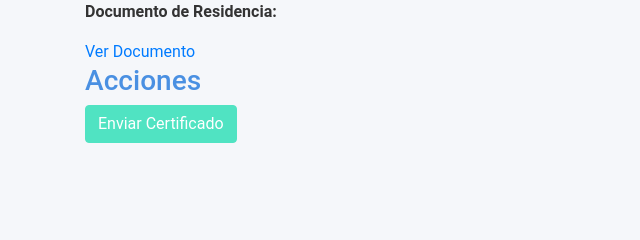
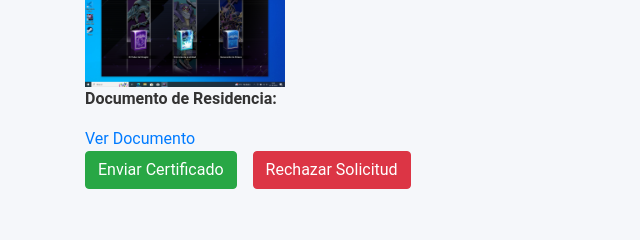
Before and after one commit to VicxNF/Junta-Vecinos, a Django app: page /ver-solicitud/2/ in a window 1280 px wide. Shown: the part 464-704 px from the top of the page, without its empty margins (0-640 px from the left). Run offline with Django 5.2, Linux system fonts and the light colour scheme; a user stored in the database is signed in; data comes from the database, SQL or seed files in the repository; both versions use the stored data as it was after the commit; some libraries are stand-ins or nearby versions.

Commit message:
Gestion de solicitudes

```diff
--- a/junta_vecinos/forms.py
+++ b/junta_vecinos/forms.py
@@ -73,3 +73,9 @@ class EnviarCertificadoForm(forms.ModelForm):
     class Meta:
         model = CertificadoResidencia
         fields = ['documento_certificado']
+
+class RechazoCertificadoForm(forms.Form):
+    mensaje_rechazo = forms.CharField(
+        widget=forms.Textarea(attrs={'rows': 4, 'placeholder': 'Escribe las razones del rechazo...'}),
+        label="Mensaje de Rechazo"
+    )
--- a/junta_vecinos/templates/junta_vecinos/ver_solicitud.html
+++ b/junta_vecinos/templates/junta_vecinos/ver_solicitud.html
@@ -12,12 +12,14 @@
 <img src="{{ solicitud.foto_carnet_frente.url }}" alt="Foto del Carnet (Frente)" style="max-width: 200px;">
 
 <p><strong>Foto del Carnet (Reverso):</strong></p>
-<img src="{{ solicitud.foto_carnet_reverso.url }}" alt="Foto del Carnet (Reverso)" style="max-width: 200px;">
+<img src="{{ solicitud.foto_carnet_atras.url }}" alt="Foto del Carnet (Reverso)" style="max-width: 200px;">
 
 <p><strong>Documento de Residencia:</strong></p>
 <a href="{{ solicitud.documento_residencia.url }}" target="_blank">Ver Documento</a>
 
-<h3>Acciones</h3>
-<a href="{% url 'enviar_certificado' solicitud.id %}" class="btn btn-primary">Enviar Certificado</a>
+<div class="d-flex">
+    <a href="{% url 'aprobar_solicitud' solicitud.id %}" class="btn btn-success mr-3">Enviar Certificado</a>
+    <a href="{% url 'rechazar_solicitud' solicitud.id %}" class="btn btn-danger">Rechazar Solicitud</a>
+</div>
 
 {% endblock %}
--- a/junta_vecinos/urls.py
+++ b/junta_vecinos/urls.py
@@ -16,5 +16,6 @@ urlpatterns = [
     path('aprobar-solicitud/<int:id>/', views.aprobar_solicitud, name='aprobar_solicitud'),
     path('rechazar-solicitud/<int:id>/', views.rechazar_solicitud, name='rechazar_solicitud'),
     path('solicitud/<int:id>/enviar/', views.enviar_certificado, name='enviar_certificado'),
+    path('solicitud/<int:id>/rechazar/', views.rechazar_solicitud, name='rechazar_solicitud'),
     # Agrega más rutas según sea necesario
 ] + static(settings.MEDIA_URL, document_root=settings.MEDIA_ROOT)
--- a/junta_vecinos/views.py
+++ b/junta_vecinos/views.py
@@ -155,10 +155,33 @@ def aprobar_solicitud(request, id):
 @user_passes_test(is_admin)
 def rechazar_solicitud(request, id):
     solicitud = get_object_or_404(SolicitudCertificado, id=id)
-    solicitud.estado = 'rechazado'
-    solicitud.save()
-    messages.error(request, 'La solicitud ha sido rechazada.')
-    return redirect('gestionar_solicitudes')
+
+    if request.method == 'POST':
+        form = RechazoCertificadoForm(request.POST)
+        if form.is_valid():
+            mensaje_rechazo = form.cleaned_data['mensaje_rechazo']
+
+            # Actualizar el estado de la solicitud
+            solicitud.estado = 'rechazado'
+            solicitud.save()
+
+            # Enviar el correo al vecino con las razones del rechazo
+            send_mail(
+                'Solicitud de Certificado de Residencia Rechazada',
+                f'Hola {solicitud.vecino.user.get_full_name()},\n\n'
+                f'Tu solicitud ha sido rechazada por las siguientes razones:\n\n{mensaje_rechazo}\n\n'
+                f'Si tienes dudas, por favor contacta con la administración.',
+                settings.DEFAULT_FROM_EMAIL,
+                [solicitud.vecino.user.email]
+            )
+
+            messages.error(request, 'La solicitud ha sido rechazada y se ha enviado un correo al vecino.')
+            return redirect('gestionar_solicitudes')
+    else:
+        form = RechazoCertificadoForm()
+
+    return render(request, 'junta_vecinos/rechazar_solicitud.html', {'solicitud': solicitud, 'form': form})
+
 
 @user_passes_test(is_admin)
 def enviar_certificado(request, id):
```
Also changed, not shown: junta_vecinos/templates/junta_vecinos/rechazar_solicitud.html (added, +18 -0 lines), db.sqlite3, media/carnets/Captura_de_pantalla_1_3GC3yAI.png (added), media/carnets/Captura_de_pantalla_2_M2wu0QL.png (added), media/documentos_residencia/Captura_de_pantalla_3_iJaIZ5y.png (added).
